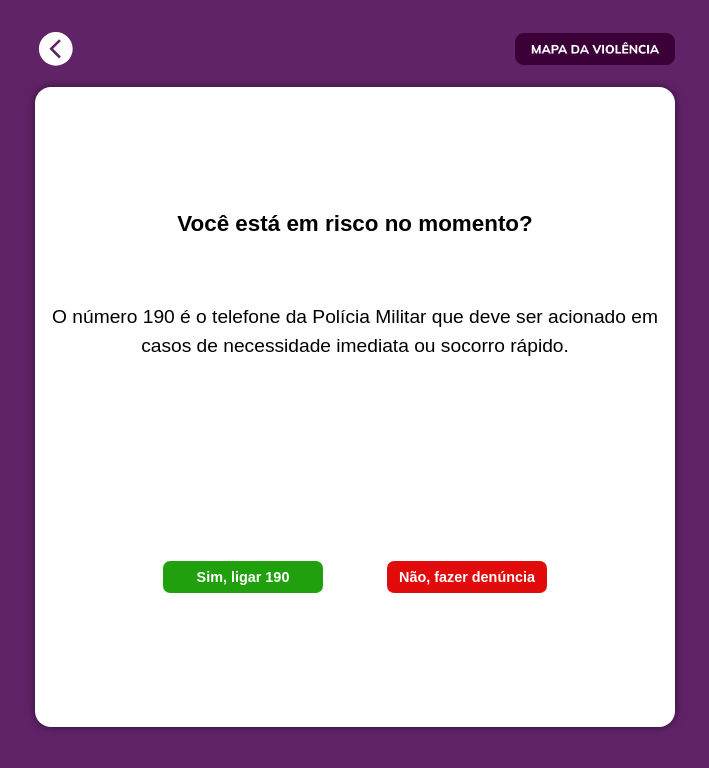
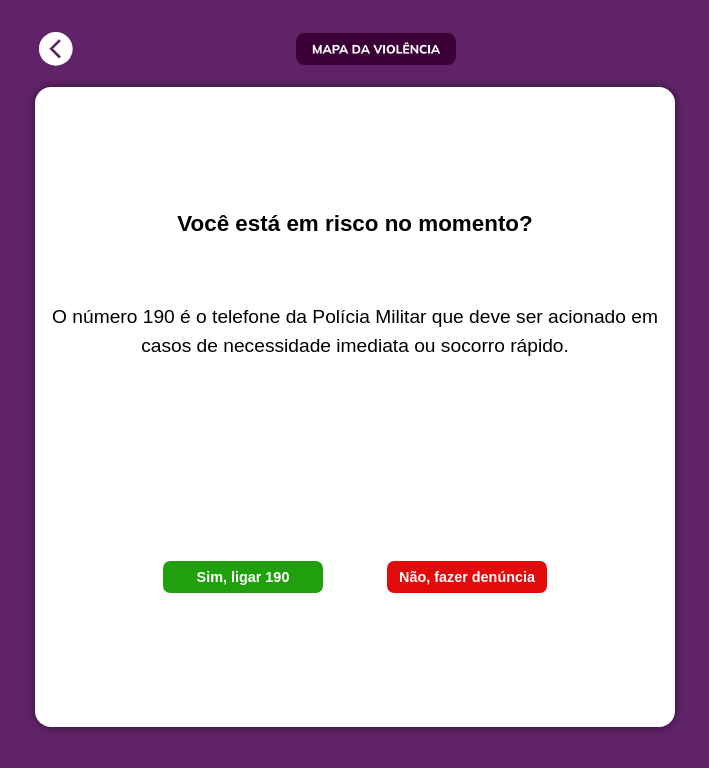
Before and after one commit to anajbsouza/Mapa-da-Violencia, a React (Vite) app in the folder frontend/: page /emergency in a window 1280 px wide. Shown: the top 768 px of the page, without its empty margins (285-994 px from the left). Built offline with nearby package versions, Linux system fonts and the light colour scheme.

Commit message:
fix: header pages corrections
Co-authored-by: Beatriz-ge <bibi.geane2@gmail.com>
Co-authored-by: keceoliveira <keceline74@gmail.com>

```diff
--- a/frontend/src/App.css
+++ b/frontend/src/App.css
@@ -64,8 +64,9 @@ main {
 }
 
 .logo {
-  width: 30vw;
-  height: auto;
+  display: block;
+  margin: 0 auto;
+  width: 40%;
 }
 
 /*Componente FormIndex*/
--- a/frontend/src/components/HeaderThankYou.tsx
+++ b/frontend/src/components/HeaderThankYou.tsx
@@ -1,9 +1,8 @@
-import Logo from "../assets/logo.png"
+import Logo from "../assets/logo2.png"
 import { useNavigate } from "react-router-dom";
-//import { IoChevronBackCircleSharp } from "react-icons/io5";
 
 const HeaderTy = () => {
-    let navigate = useNavigate();
+    const navigate = useNavigate();
 
     return (
         <div>
```
